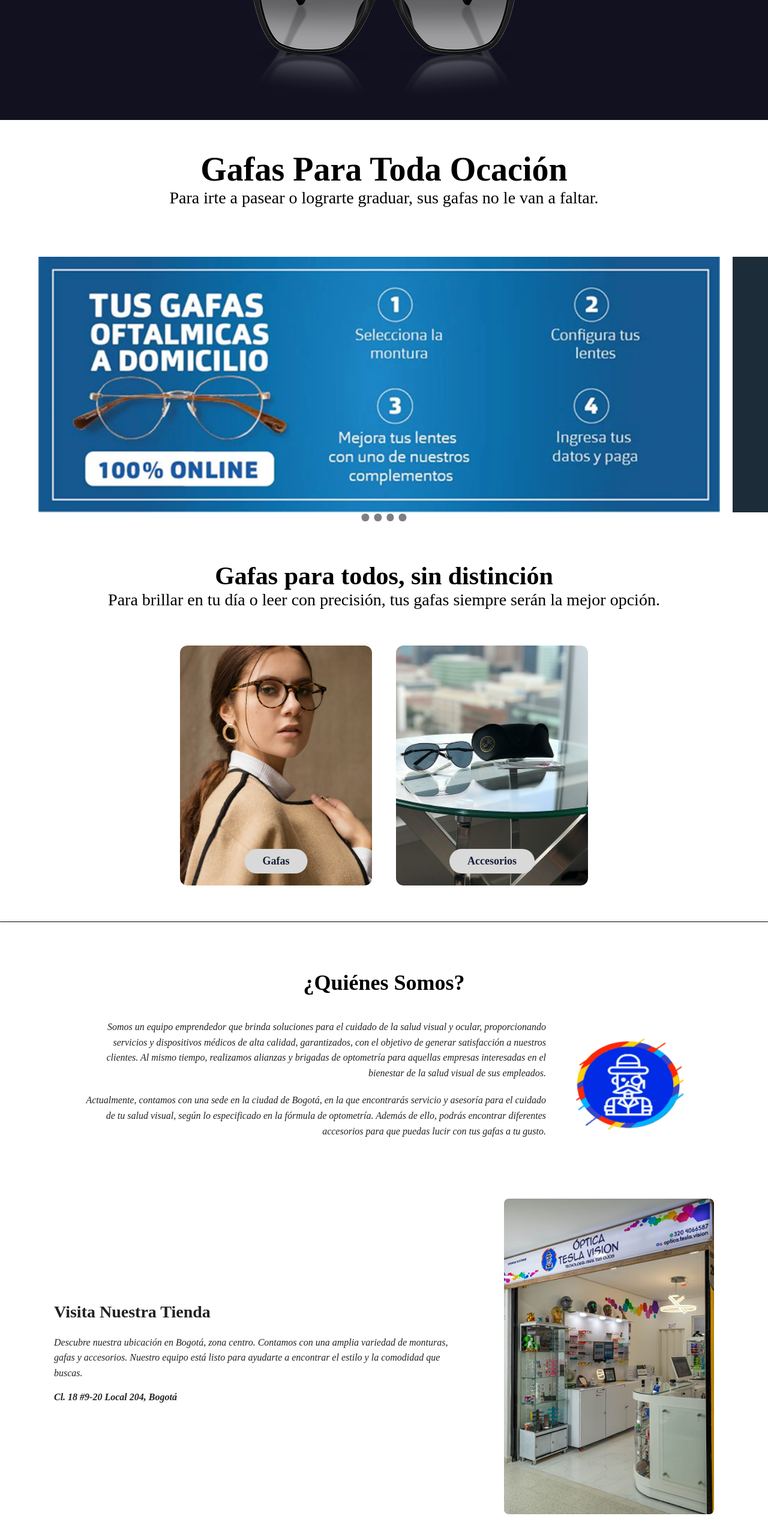
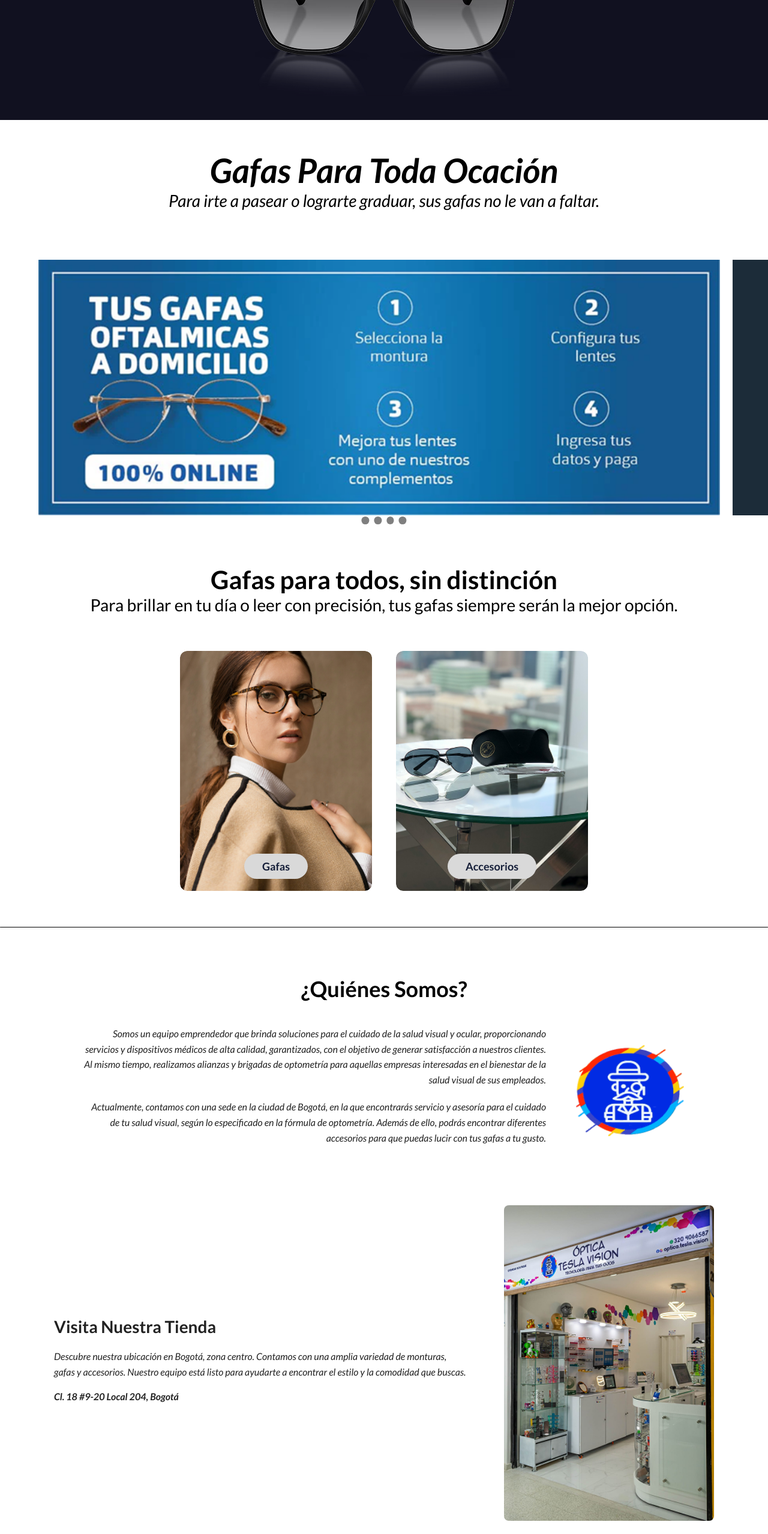
Before and after one commit to Mael047/Pagina_Web_Optica_Tesla_Vision, a plain HTML site: page index.html in a window 1280 px wide. Shown: the part 240-2797 px from the top of the page at 60% size. Drawn offline with Linux system fonts and the light colour scheme.

Commit message:
merge de prueba

```diff
--- a/css/estilos_paginas/pagina_principal.css
+++ b/css/estilos_paginas/pagina_principal.css
@@ -3,17 +3,17 @@
   justify-content: center;
   align-items: center;
   background-color: #111120; /* color negro o azul oscuro */
-  padding: 40px 0;           /* espacio arriba y abajo */
+  padding: 40px 0;
   margin-top: 30px;
   margin-bottom: 30px;
   width: 100%;
 }
 
 .Texto_principal {
-
+  font-family: "Lato", sans-serif;
   color: rgb(0, 0, 0);
   font-size: 28px;
-  font-style: italc;
+  font-style: italic;
   text-align: center;
   margin-top: 50px;
   margin-bottom: 50px;
@@ -63,6 +63,7 @@
   background-color: #2349f0; /* color azul cuando está activo */
 }
 .texto_secundario {
+  font-family: "Lato", sans-serif;
   color: rgb(0, 0, 0);
   font-size: 28px;
   font-style: italc;
@@ -100,6 +101,7 @@
 
 /* Botón sobre la imagen */
 .boton_categoria {
+  font-family: "Lato", sans-serif;
   position: absolute;
   bottom: 20px;
   left: 50%;
@@ -129,6 +131,7 @@ hr {
 }
 
 .quienes-somos {
+  font-family: "Lato", sans-serif;
   text-align: center;
   margin: 80px auto;
   max-width: 1000px;
@@ -142,6 +145,7 @@ hr {
 
 /* Contenedor de texto y logo */
 .contenido-quienes {
+  font-family: "Lato", sans-serif;
   display: flex;
   justify-content: flex-end;
   align-items: center;
@@ -168,6 +172,7 @@ hr {
 }
 
 .Texto_final {
+  font-family: "Lato", sans-serif;
   max-width: 1100px;
   margin: 80px auto;
   padding: 0 40px;
--- a/index.html
+++ b/index.html
@@ -22,7 +22,7 @@
             <ul>
                 <li>
                     <div class="nav-left">
-                        <a href="#">Gafas</a>
+                        <a href="../pages/Catalogo.html">Gafas</a>
                         <a href="#">Accesorios</a>
                     </div>
                 </li>
```
